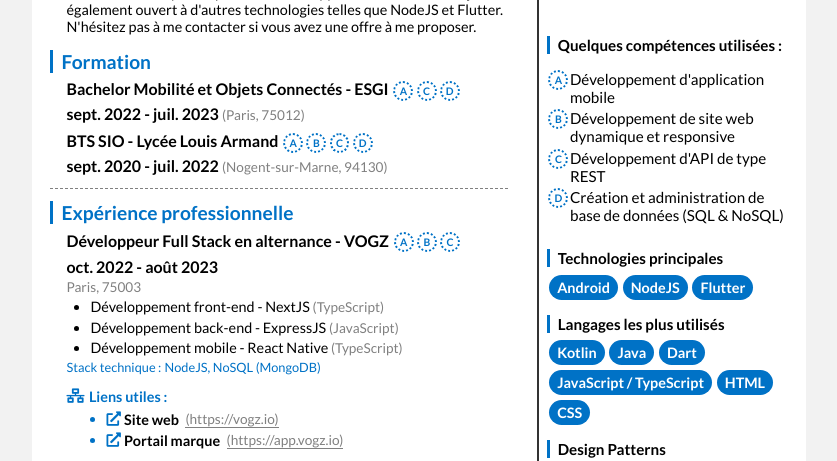
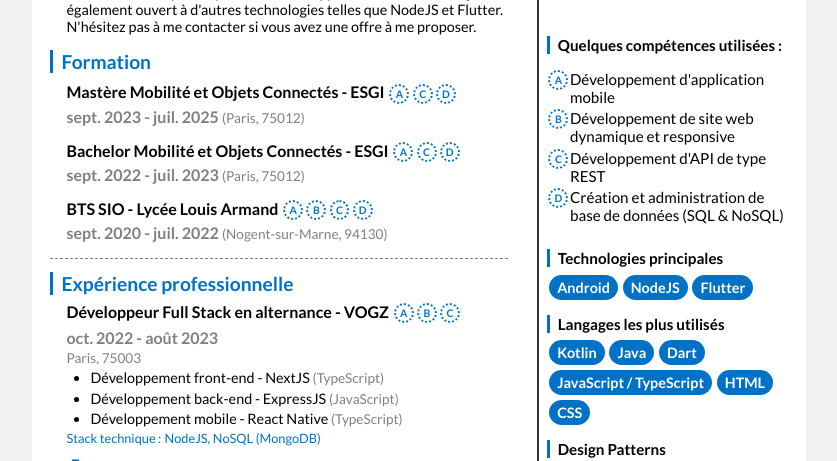
Before and after one commit to ousmane-diallo-sio/CV-HTML, a plain HTML site: page index.html in a window 1280 px wide. Shown: the part 264-725 px from the top of the page, without its empty margins (221-1058 px from the left). Drawn offline with Linux system fonts and the light colour scheme.

Commit message:
added current master's degree

```diff
--- a/index.html
+++ b/index.html
@@ -33,6 +33,18 @@
                     </section>
                     <section>
                         <h3>Formation</h3>
+                        <div>
+                            <h4>
+                                Mastère Mobilité et Objets Connectés - ESGI
+                                <span skillId="A"></span>
+                                <span skillId="C"></span>
+                                <span skillId="D"></span>
+                            </h4>
+                            <div>
+                                <b>sept. 2023 - juil. 2025</b>
+                                <span>(Paris, 75012)</span>
+                            </div>
+                        </div>
                         <div>
                             <h4>
                                 Bachelor Mobilité et Objets Connectés - ESGI
--- a/styles/styles.css
+++ b/styles/styles.css
@@ -118,7 +118,7 @@
 
  b {
   font-weight: 700;
-  color: black;
+  color: var(--gray);
 }
 
  small {
@@ -207,6 +207,10 @@
 
 .resume-left > section:nth-of-type(1) > span:nth-of-type(2) {
   margin-top: 5px;
+}
+
+.resume-left > section:nth-of-type(2) > div {
+  padding: .2rem 0;
 }
 
  .resume-left > section > div,
```
